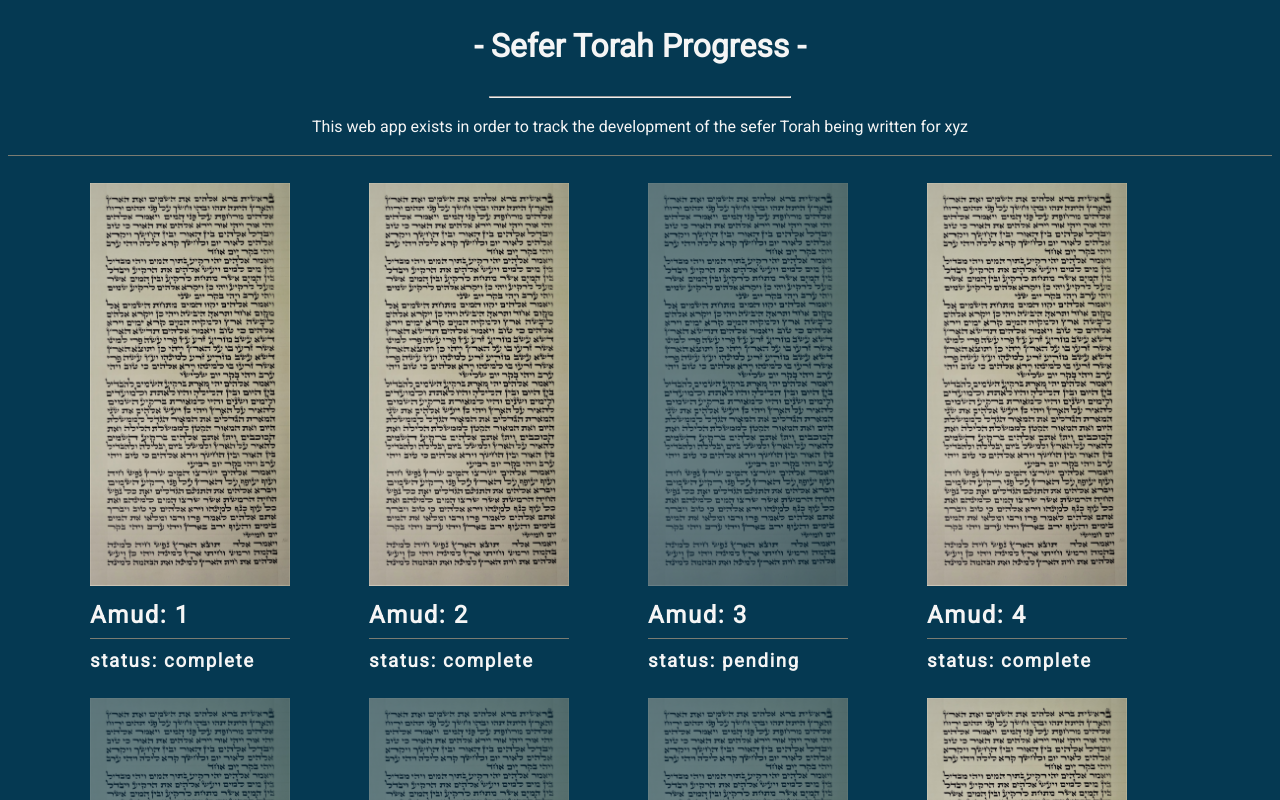
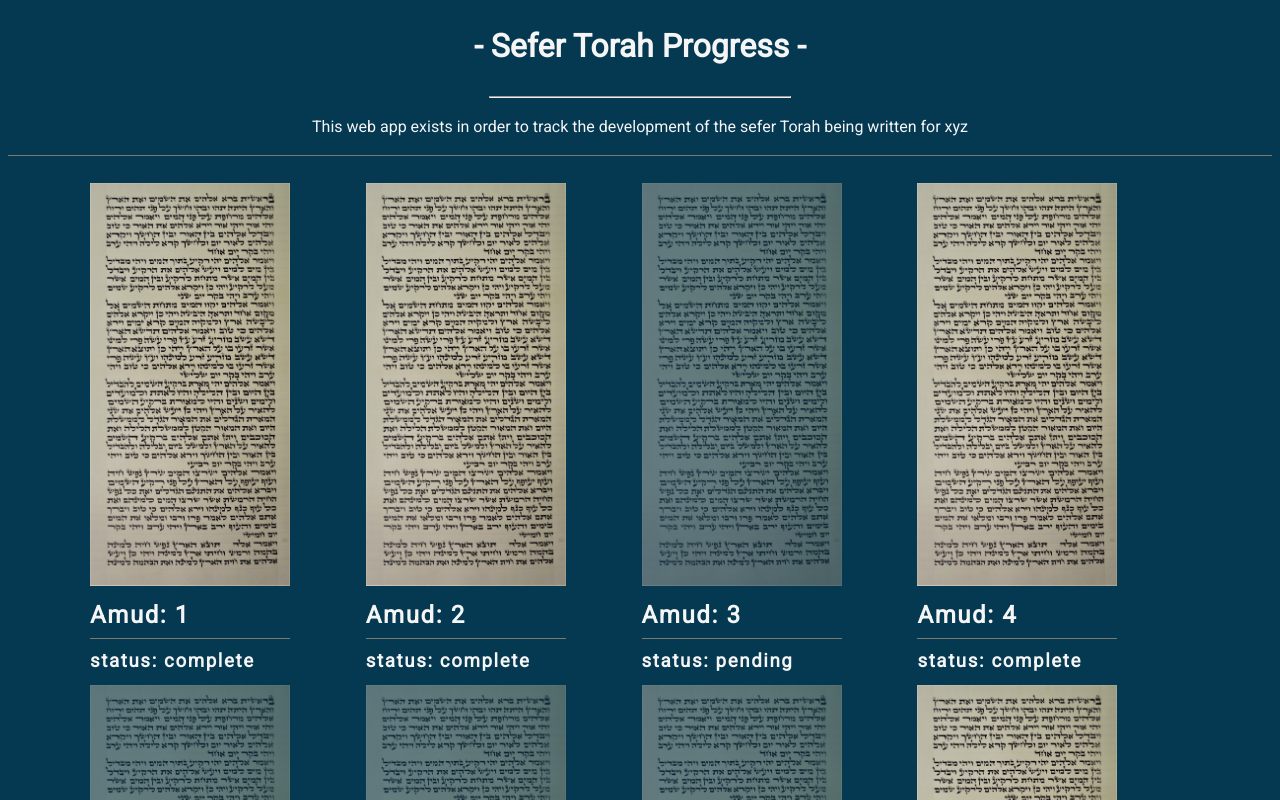
Before and after one commit to naftalib/SeferTorahProgress, a React (Create React App) app: page / in a window 1280 px wide. Shown: the top 800 px of the page. Built offline with nearby package versions, Linux system fonts and the light colour scheme.

Commit message:
comments

```diff
--- a/src/App.css
+++ b/src/App.css
@@ -35,7 +35,7 @@ body {
 .grid-4 {
   display: grid;
   grid-template-columns: repeat(4, 1fr);
-  grid-gap: 1rem;
+  grid-gap: 0.2rem;
 }
 .tile {
   text-align: center;
```
